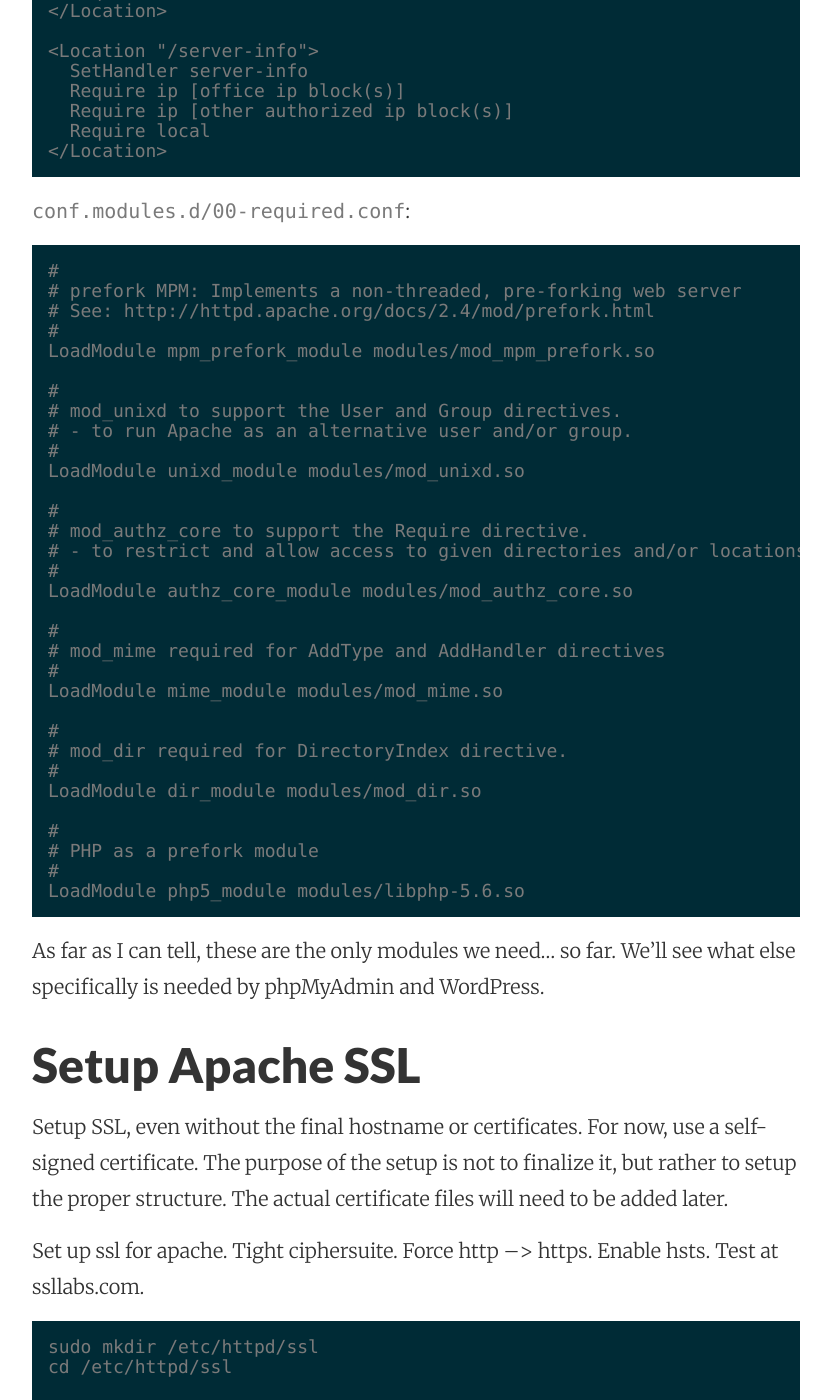
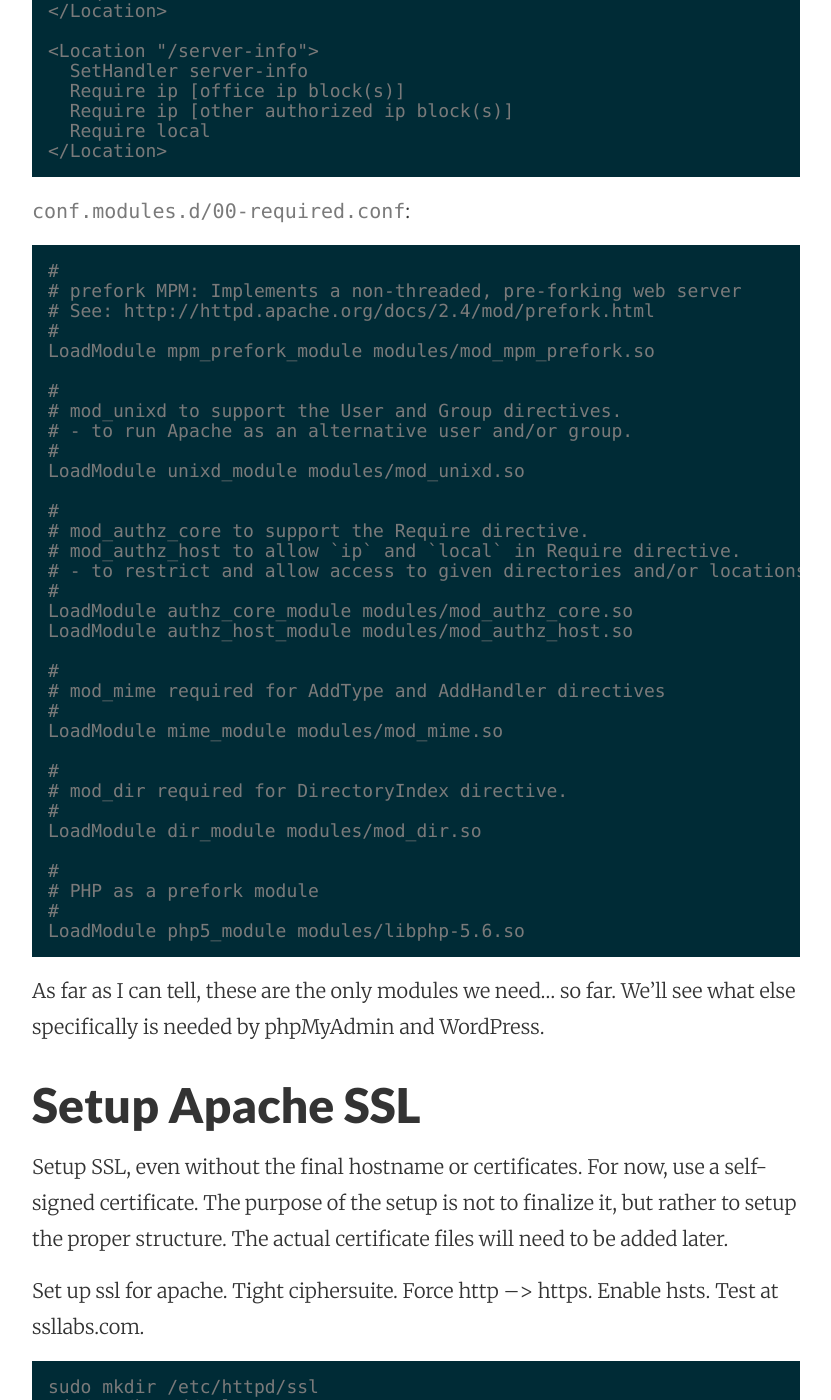
Before and after one commit to mattymaloney/mattymaloney.github.io, a Jekyll site: the page built from _posts/2016-03-28-apache-php-wordpress-phpmyadmin-aws-vpc-ec2-linux-rds-mariadb.md, in a window 1280 px wide and 1400 px high, scrolled down 6386 px. Shown: the whole window, without its empty margins (224-1055 px from the left). Built offline with Jekyll 4.4.1, drawn with Linux system fonts in a browser that asks for light colours.

Commit message:
Created 2016-03-28-apache-php-wordpress-phpmyadmin-aws-vpc-ec2-linux-rds-mariadb.md

```diff
--- a/_posts/2016-03-28-apache-php-wordpress-phpmyadmin-aws-vpc-ec2-linux-rds-mariadb.md
+++ b/_posts/2016-03-28-apache-php-wordpress-phpmyadmin-aws-vpc-ec2-linux-rds-mariadb.md
@@ -190,9 +190,11 @@ LoadModule unixd_module modules/mod_unixd.so
 
 #
 # mod_authz_core to support the Require directive.
+# mod_authz_host to allow `ip` and `local` in Require directive.
 # - to restrict and allow access to given directories and/or locations.
 #
 LoadModule authz_core_module modules/mod_authz_core.so
+LoadModule authz_host_module modules/mod_authz_host.so
 
 #
 # mod_mime required for AddType and AddHandler directives
```
